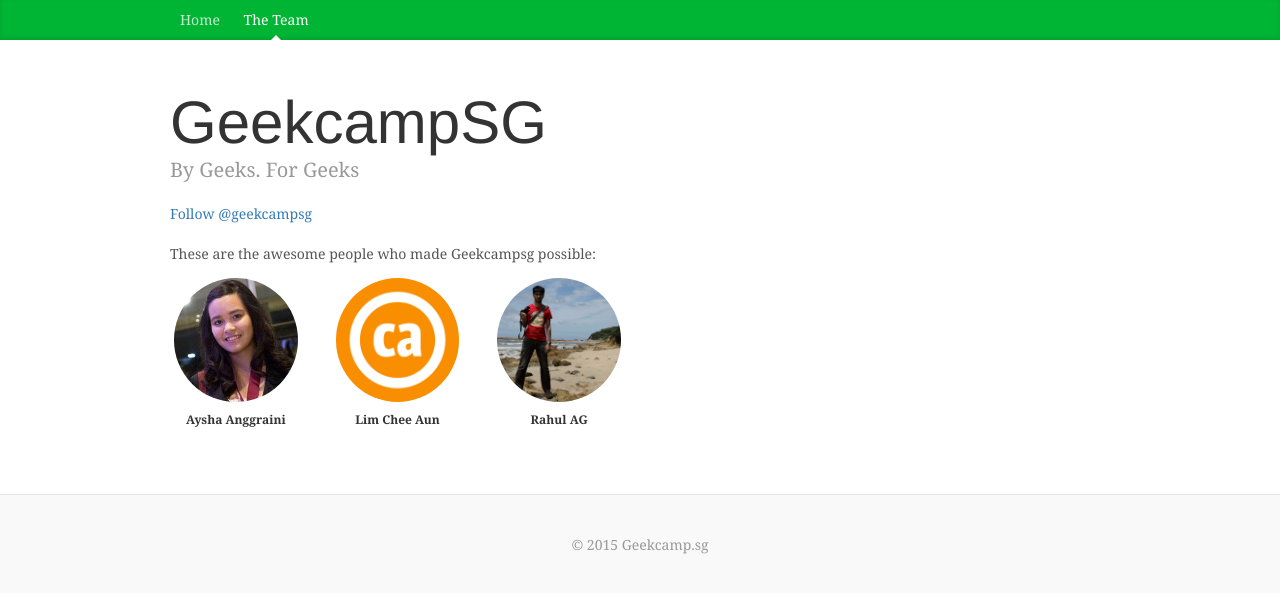
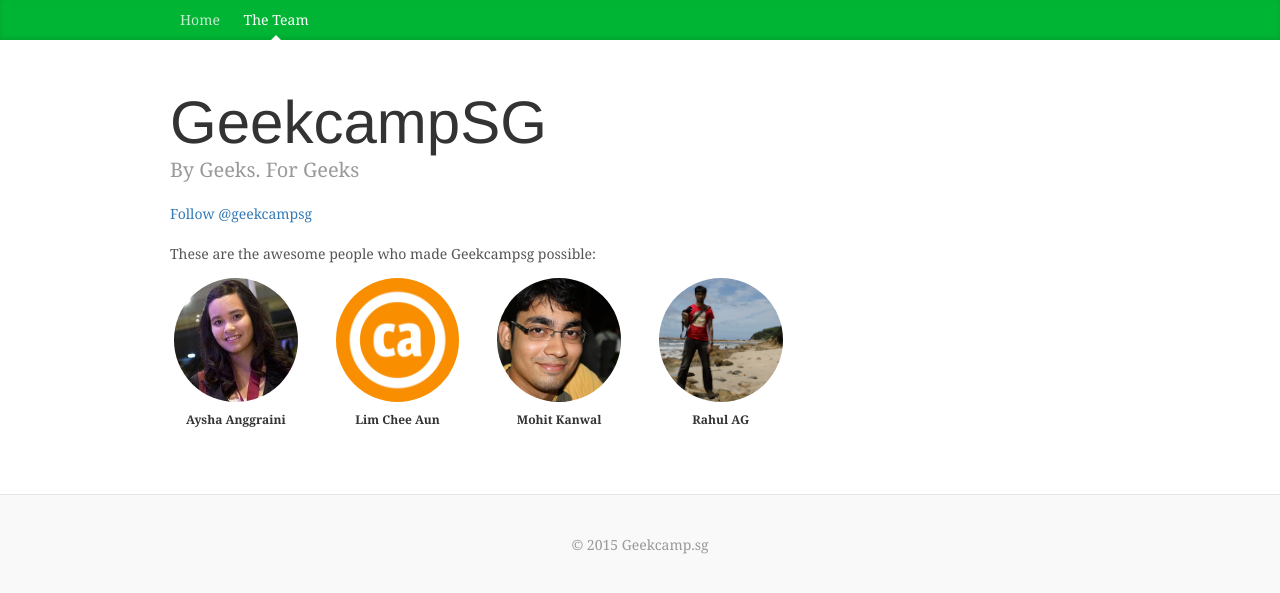
Before and after one commit to geekcampsg/website-2016, a Jekyll site: the page built from team.html, in a window 1280 px wide. Shown: the top 593 px of the page. Built offline with Jekyll 4.4.1, drawn with Linux system fonts in a browser that asks for light colours; nearby versions of some CDN libraries; library files that are not in the unit come from our copies; comment, search, counter and statistics services are not loaded.

Commit message:
Add Mohit to team

```diff
--- a/_data/members.yml
+++ b/_data/members.yml
@@ -4,5 +4,8 @@
 - name: Lim Chee Aun
   image: cheeaun.jpg
 
+- name: Mohit Kanwal
+  image: mohit.jpeg
+
 - name: Rahul AG
   image: rahul.png
```
Also changed, not shown: images/mohit.jpeg (added).
